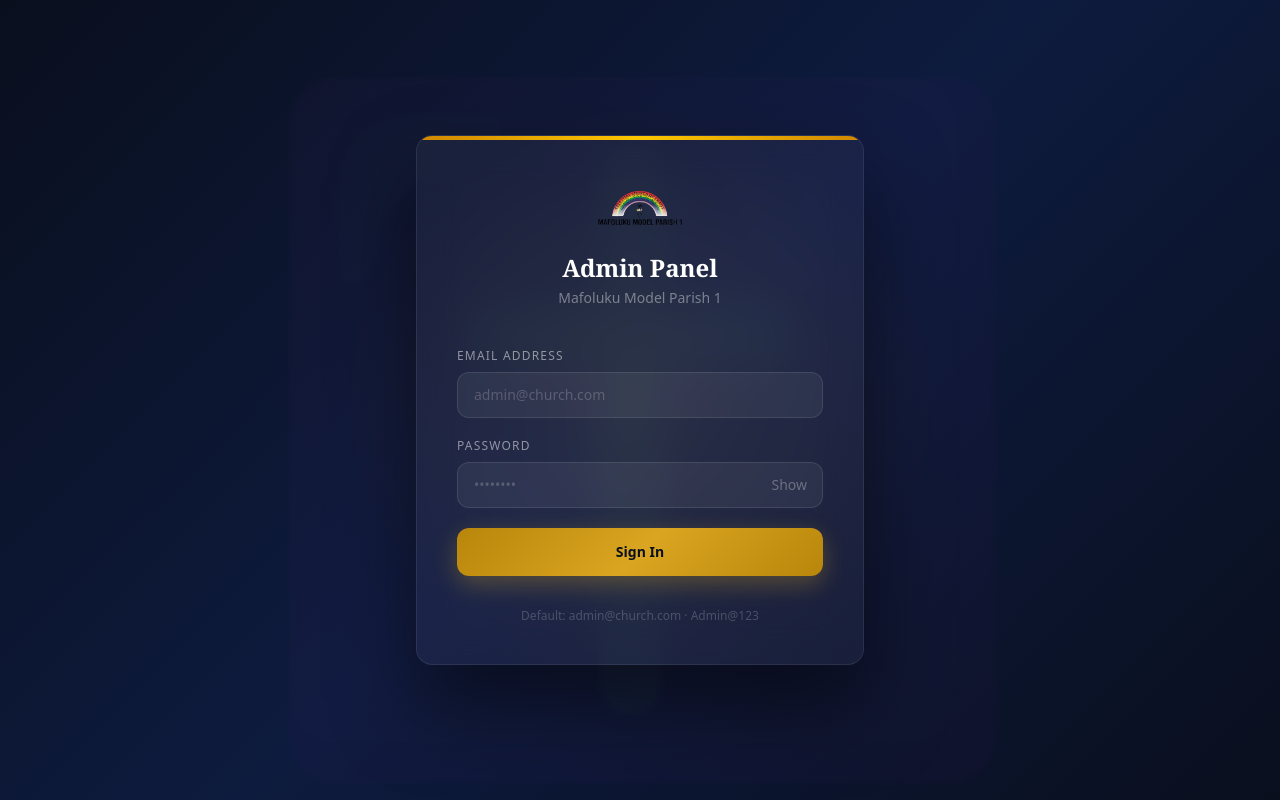
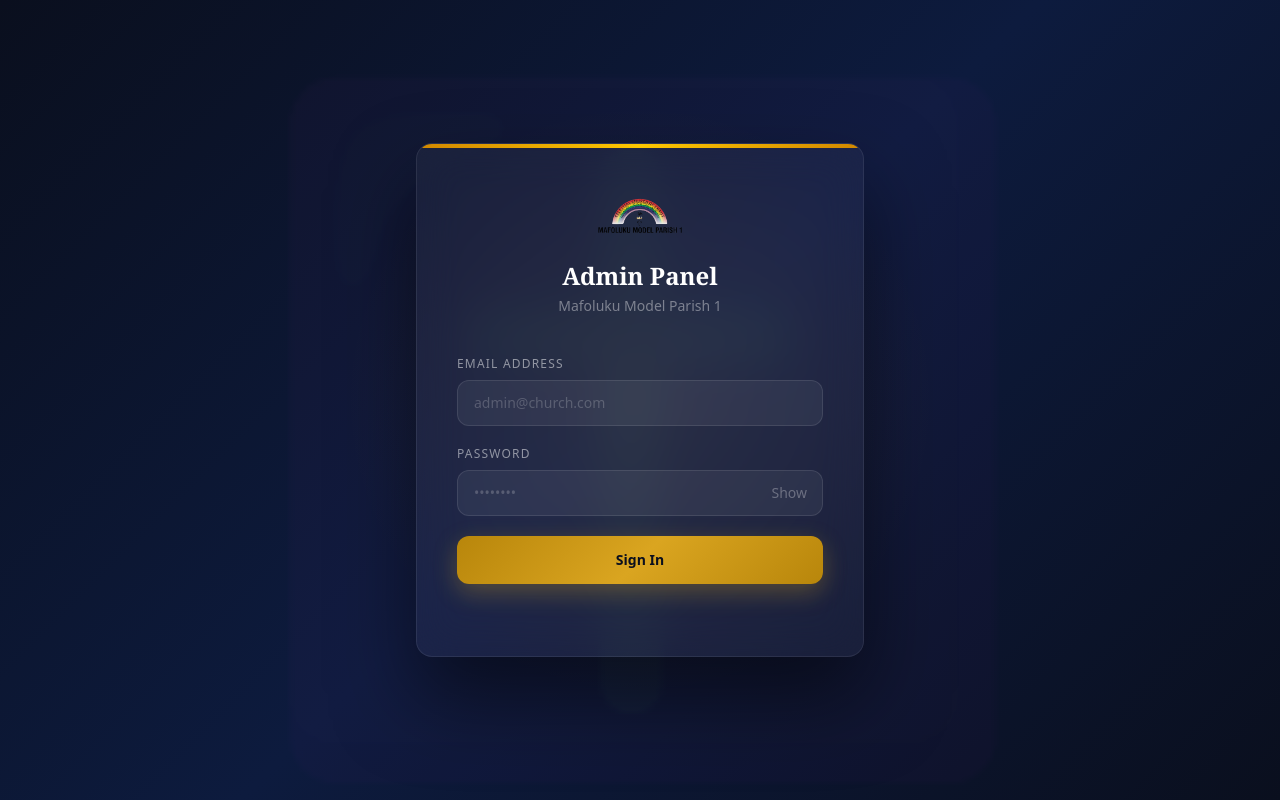
Before and after one commit to Tomisin-11/Churchh, a React (Vite) app: page /admin/login in a window 1280 px wide. Built offline with nearby package versions, Linux system fonts and the light colour scheme; no server answers.

Commit message:
Remove default admin credentials from footer
Removed default login credentials from footer note.

```diff
--- a/src/admin/AdminLogin.jsx
+++ b/src/admin/AdminLogin.jsx
@@ -190,7 +190,7 @@ export default function AdminLogin() {
 
           {/* Footer note */}
           <p className="text-center text-white/20 text-xs mt-8">
-            Default: admin@church.com · Admin@123
+
           </p>
         </div>
       </div>
```
